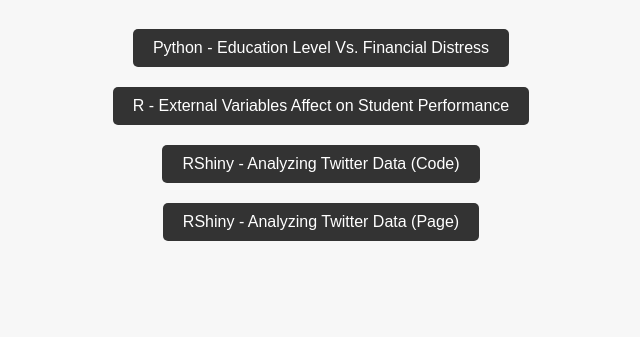
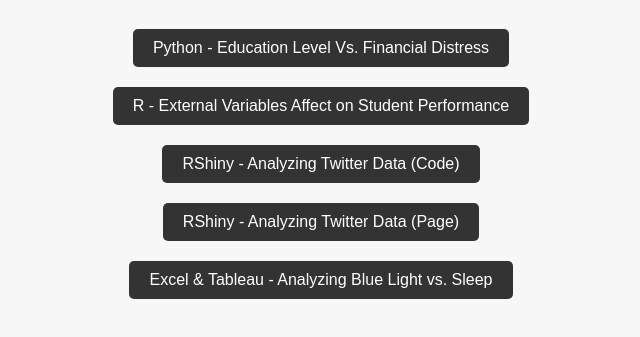
Before and after one commit to DeclanJMcM/DeclanJMcM.Github.io, a plain HTML site: page index.html in a window 1280 px wide. Shown: the part 101-438 px from the top of the page, without its empty margins (319-959 px from the left). Drawn offline with Linux system fonts and the light colour scheme.

Commit message:
Update index.html

```diff
--- a/index.html
+++ b/index.html
@@ -54,6 +54,8 @@
     <li><a href="https://github.com/DeclanJMcM/R/blob/main/Parental%20Involvement%20vs%20Students%20Grades.Rmd">R - External Variables Affect on Student Performance</a></li>
     <li><a href="https://github.com/DeclanJMcM/RShiny/blob/main/UFC_App.Rmd">RShiny - Analyzing Twitter Data (Code)</a></li>
     <li><a href="https://declanmcm.shinyapps.io/DeclanMcMahon_UFC_App/?_ga=2.11697458.705753800.1670959492-2125082920.1670959492#section-twitter-hashtags">RShiny - Analyzing Twitter Data (Page)</a></li>
+    <li><a href="https://medium.com/@jccole_60295/fa4e1989e795">Excel & Tableau - Analyzing Blue Light vs. Sleep</a></li>
+
   </ul>
 </body>
 </html>
```
